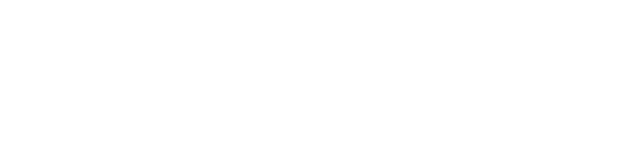
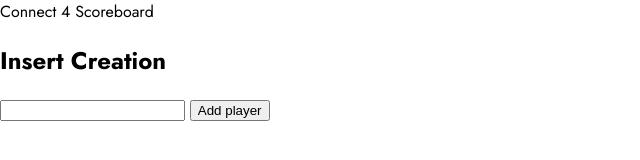
Before and after one commit to LJanketic/A-scoreboard, a plain HTML site: page index.html in a window 1280 px wide. Shown: the whole page, without its empty margins (0-640 px from the left). Drawn offline with nearby package versions, Linux system fonts and the light colour scheme.

Commit message:
Added a mock input field and a button

```diff
--- a/index.html
+++ b/index.html
@@ -1,17 +1,23 @@
 <!DOCTYPE html>
 <html lang="en">
+
 <head>
   <meta charset="UTF-8" />
   <meta name="viewport" content="width=device-width, initial-scale=1.0" />
   <title>Test Scoreboard</title>
-    <link
-      href="https://fonts.googleapis.com/css2?family=Jost:wght@400;700&display=swap"
-      rel="stylesheet"
-    />
+  <link href="https://fonts.googleapis.com/css2?family=Jost:wght@400;700&display=swap" rel="stylesheet" />
   <link rel="stylesheet" href="styles.css" />
   <script src="https://unpkg.com/vue@next" defer></script>
   <script src="app.js" defer></script>
 </head>
+
 <body>
+  <header>Connect 4 Scoreboard</header>
+  <section id="scoreboard-section">
+    <h2>Insert Creation</h2>
+    <input type="text"/>
+    <button>Add player</button>
+  </section>
 </body>
+
 </html>
```
Also changed, not shown: styles.css (line endings or trailing spaces). Lines whose indentation alone changed are shown as unchanged.
